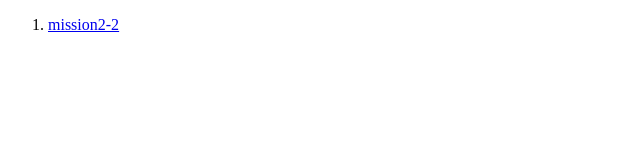
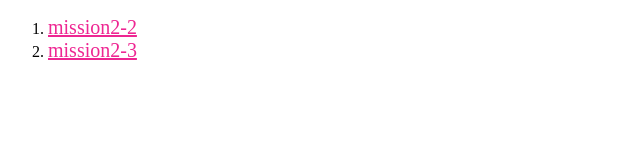
Before and after one commit to kelrvins/kelrvins.github.io, a plain HTML site: page index.html in a window 1280 px wide. Shown: the whole page, without its empty margins (0-640 px from the left). Drawn offline with Linux system fonts and the light colour scheme.

Commit message:
修改index样式

```diff
--- a/index.html
+++ b/index.html
@@ -3,10 +3,18 @@
   <head>
     <meta charset="utf-8">
     <title>ife 王庆鹏</title>
+    <style media="screen">
+      a{
+        font-size: 20px;
+        color: rgb(238, 38, 146);
+
+      }
+    </style>
   </head>
   <body>
     <ol>
       <li><a href="mission2.html" target="_blank">mission2-2</a></li>
+        <li><a href="mission3.html" target="_blank">mission2-3</a></li>
     </ol>
   </body>
 </html>
```
Also changed, not shown: mission3.html (added), 1 other file.
